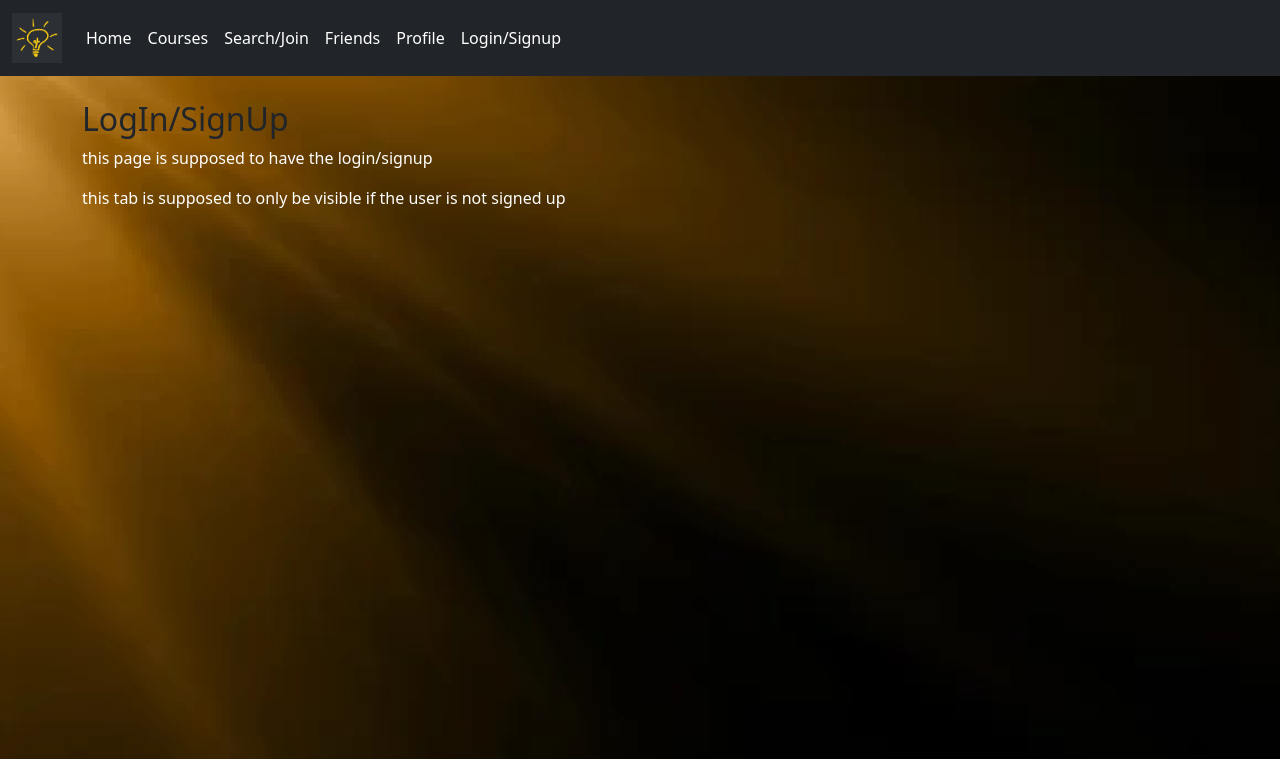
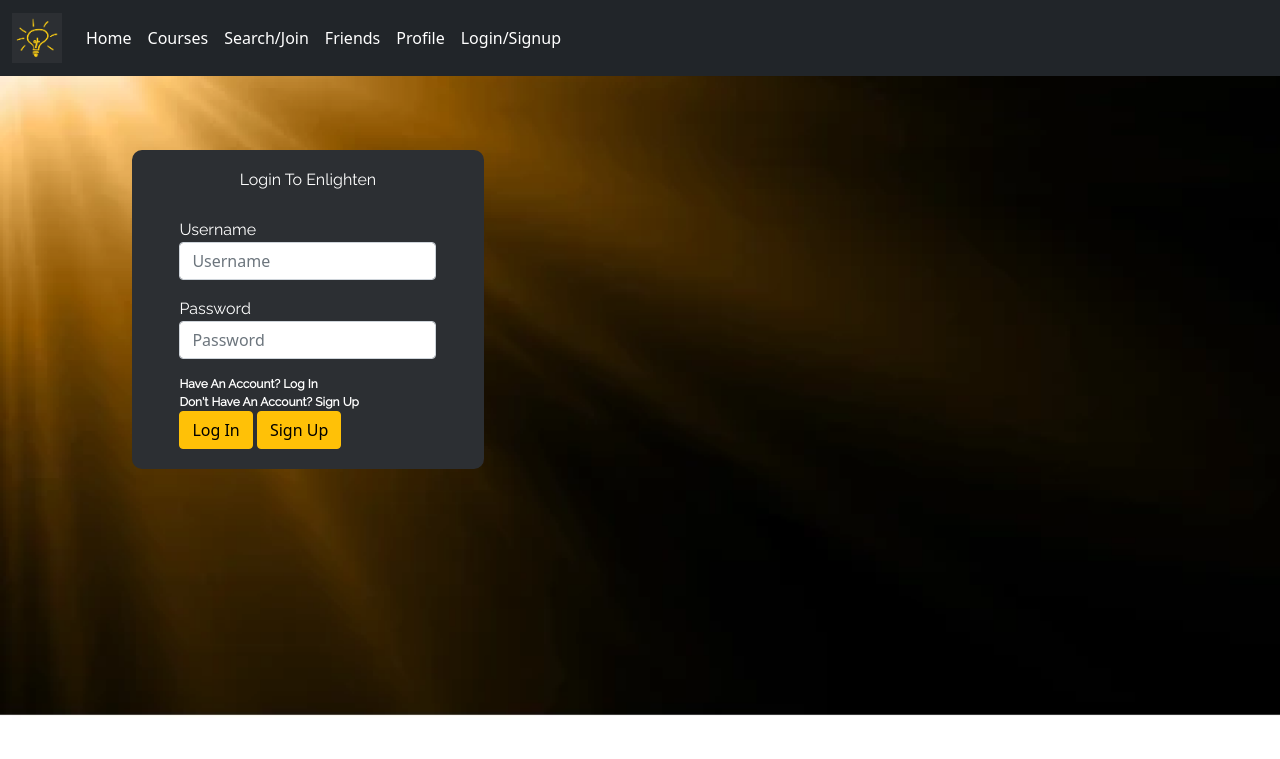
Before and after one commit to MJDorcelien/group-14-final, a Flask app: page /login in a window 1280 px wide. Shown: the top 759 px of the page. Run offline with Flask 2, Linux system fonts and the light colour scheme.

Commit message:
adding minor fixes to the app.py and the _layout.html, and adding a login_user.html and a css file that goes with the login page

```diff
--- a/app.py
+++ b/app.py
@@ -5,39 +5,40 @@ app = Flask(__name__)
 
 # Maggie was at the meeting on Wednesday Night
 # Kya was also at the meeting!
-@app.get('/')
+# .get should be .route so they work on Macs also
+@app.route('/')
 def index():
     return render_template('index.html')
 
-@app.get('/courses')
+@app.route('/courses')
 def view_all_courses():
     return render_template('get_all_courses.html')
 
-@app.get('/join')
+@app.route('/join')
 def search_all_universities():
     return render_template('join_university.html')
 
-@app.get('/friends')
+@app.route('/friends')
 def view_all_friends():
     return render_template('get_all_friends.html')
 
-@app.get('/profile')
+@app.route('/profile')
 def view_user_profile():
     return render_template('get_user_profile.html')
 
-@app.get('/login')
+@app.route('/login')
 def login_user():
     return render_template('login_user.html')
 
-@app.get('/friends/profile')
+@app.route('/friends/profile')
 def view_friend_profile():
     return render_template('get_friends_profile.html')
 
-@app.get('/profile/settings')
+@app.route('/profile/settings')
 def view_user_settings():
     return render_template('get_user_settings.html')
 
 # specific will later be changed to the courseId
-@app.get('/courses/specific')
+@app.route('/courses/specific')
 def view_specific_course():
     return render_template('get_courses_chat.html')
--- /dev/null
+++ b/static/css_files/loginstyle.css
@@ -0,0 +1,47 @@
+.h1_login {
+    font-family: 'Raleway', sans-serif;
+    font-size: 16px;
+    color: white;
+    text-align: center;
+  }
+
+.login_welcome {
+    padding-top: 20px;
+    padding-bottom: 20px;
+}
+
+.parentcontainer {
+    padding-top: 50px;
+    padding-bottom: 50px;
+    padding-left: 50px;
+}
+.logincontainer {
+    background-color: #2C2F33;
+    display: flex;
+    justify-content: center;
+    align-items: center;
+    border-radius: 10px;
+    padding-bottom: 20px;
+    padding-left: 10px;
+    padding-right: 10px;
+}
+
+.buttons {
+    justify-content: center;
+    align-items: center;
+}
+
+.accountmessage {
+    color: #FFFF;
+    font-size: 12px;
+    font-weight: bolder;
+}
+
+
+a:link {
+    color: #FFFF
+}
+
+.login_label {
+    color:white;
+}
--- a/templates/_layout.html
+++ b/templates/_layout.html
@@ -5,10 +5,17 @@
   <meta http-equiv="X-UA-Compatible" content="IE=edge">
   <meta name="viewport" content="width=device-width, initial-scale=1.0">
   <link href="https://cdn.jsdelivr.net/npm/bootstrap@5.1.3/dist/css/bootstrap.min.css" rel="stylesheet" integrity="sha384-1BmE4kWBq78iYhFldvKuhfTAU6auU8tT94WrHftjDbrCEXSU1oBoqyl2QvZ6jIW3" crossorigin="anonymous">
+  <!--Needed this block to use my own style sheet in addition to the one in our group layout file-->
+  {% block head %}{% endblock %}
   <script defer src="https://cdn.jsdelivr.net/npm/bootstrap@5.1.3/dist/js/bootstrap.bundle.min.js" integrity="sha384-ka7Sk0Gln4gmtz2MlQnikT1wXgYsOg+OMhuP+IlRH9sENBO0LRn5q+8nbTov4+1p" crossorigin="anonymous"></script>
   <title>{% block title %}{% endblock %}</title>
   <style>
-    body{background: url(/static/images/background.png) no-repeat center center fixed;}
+    /* I had to fix this because it was not expanding as the user
+       increased the size of the page. Now it works properly - Maggie */
+    body{background: url(/static/images/background.png);
+      background-repeat: no-repeat;
+      background-size: cover;
+    }
     p{color: white}
   </style>
 </head>
@@ -46,5 +53,8 @@
   <div class="container pt-4">
       {% block body %}{% endblock %}
   </div>
+
+<!--Last line of body (necessary for Bootstrap)-->
+<script src="https://cdn.jsdelivr.net/npm/bootstrap@5.3.0-alpha3/dist/js/bootstrap.bundle.min.js" integrity="sha384-ENjdO4Dr2bkBIFxQpeoTz1HIcje39Wm4jDKdf19U8gI4ddQ3GYNS7NTKfAdVQSZe" crossorigin="anonymous"></script>
 </body>
 </html>
--- a/templates/login_user.html
+++ b/templates/login_user.html
@@ -1,9 +1,59 @@
 {% extends '_layout.html' %}
+
+{% block head %}
+
+<link rel= "stylesheet" type= "text/css" href= "{{ url_for('static',filename='css_files/loginstyle.css') }}">
+
+<!--For Google Fonts Raleway Regular-->
+<link rel="preconnect" href="https://fonts.googleapis.com">
+<link rel="preconnect" href="https://fonts.gstatic.com" crossorigin>
+<link href="https://fonts.googleapis.com/css2?family=Raleway&display=swap" rel="stylesheet">
+
+{% endblock %}
 
 {% block title %}LogIn | SignUp{% endblock %}
 
 {% block body %}
-    <h2>LogIn/SignUp</h2>
-    <p>this page is supposed to have the login/signup</p>
-    <p>this tab is supposed to only be visible if the user is not signed up</p>
+    <div class = "parentcontainer">
+    <div class="logincontainer" style = "width: 33%;" style = "height: 60%;">
+        <form>
+
+            <!--Page Heading-->
+            <div class = "login_welcome"><h1 class = h1_login style = "color: white; font-family: Raleway, sans-serif">Login To Enlighten</h1></div>
+                <!--Username Label and Input Group-->
+                <label class = login_label for="username" style = "color: white; font-family: Raleway, sans-serif;">Username</label>
+                <div class="input-group mb-3">
+                    <input type="text" class="form-control" placeholder="Username" aria-label="Username" aria-describedby="basic-addon2">
+                </div>
+
+                <!--Password Label and Input Group-->
+                <label for="password" style = "color: white; font-family: Raleway, sans-serif;">Password</label>
+                <div class="input-group mb-3">
+                    <input type="password" class="form-control" placeholder="Password" aria-label="Password" aria-describedby="basic-addon2">
+                </div>
+            <div class = buttons>
+
+            <div class = accountmessage style = "font-family: Raleway, sans-serif;">
+                <p4>Have An Account? Log In<br></p4>
+                <p4>Don't Have An Account? Sign Up<br></p4>
+            </div>
+
+            <!--Log In Button-->
+                <button type="button" class="btn btn-warning">Log In</button>
+                <!--<div class = "account_status"><h8 class = signup_message>Don't have an account?</h8></div>-->
+
+
+
+                <!--Sign Up Button-->
+                <button type="button" class="btn btn-warning">Sign Up</button>
+
+            </div>
+    </div>
+
+        </form>
+    <!--End of Text background-->
+    </div>
+
+    <!--this page is supposed to have the login/signup</p>
+    <p>this tab is supposed to only be visible if the user is not signed up</p><-->
 {% endblock %}
```
